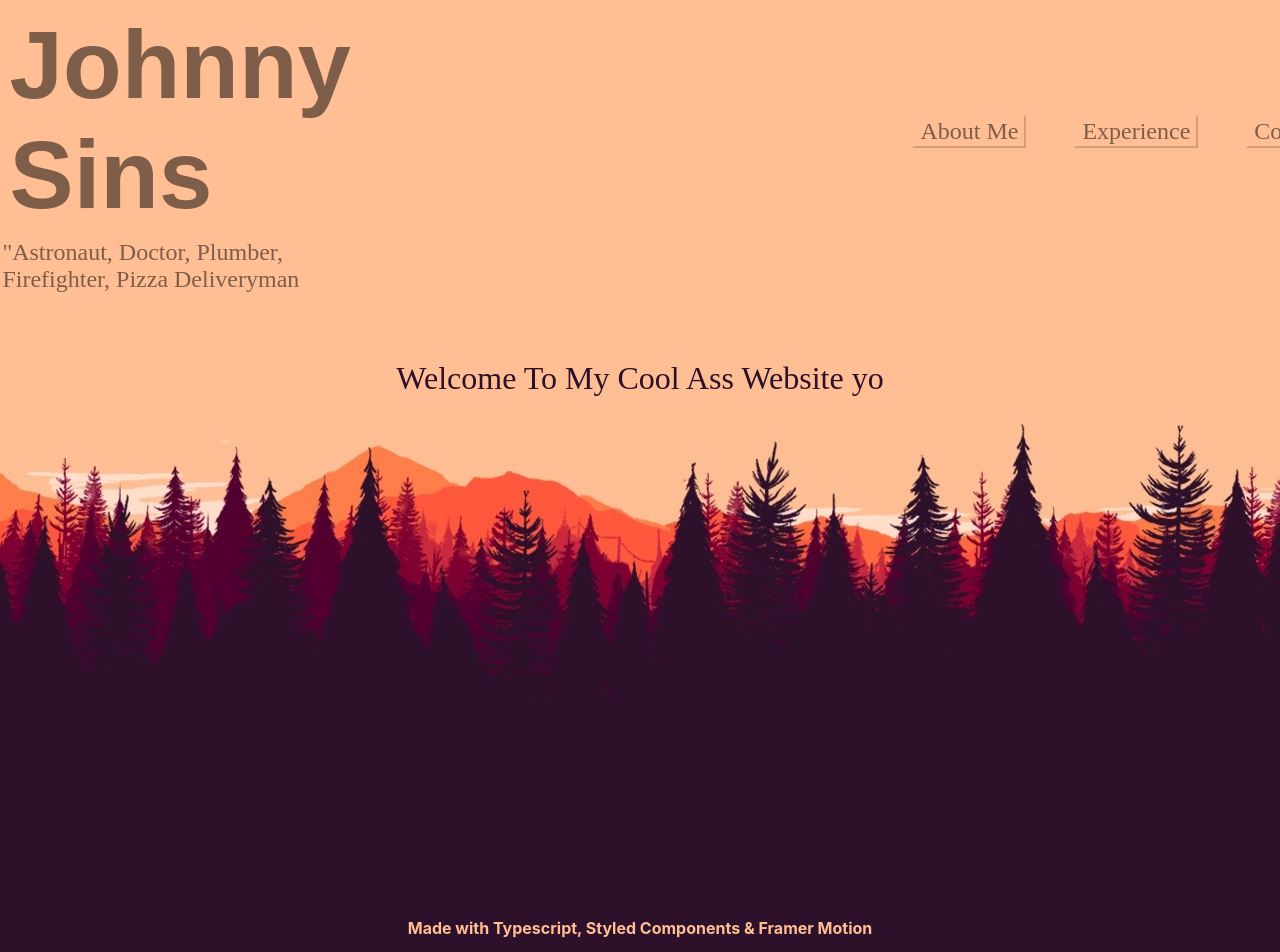
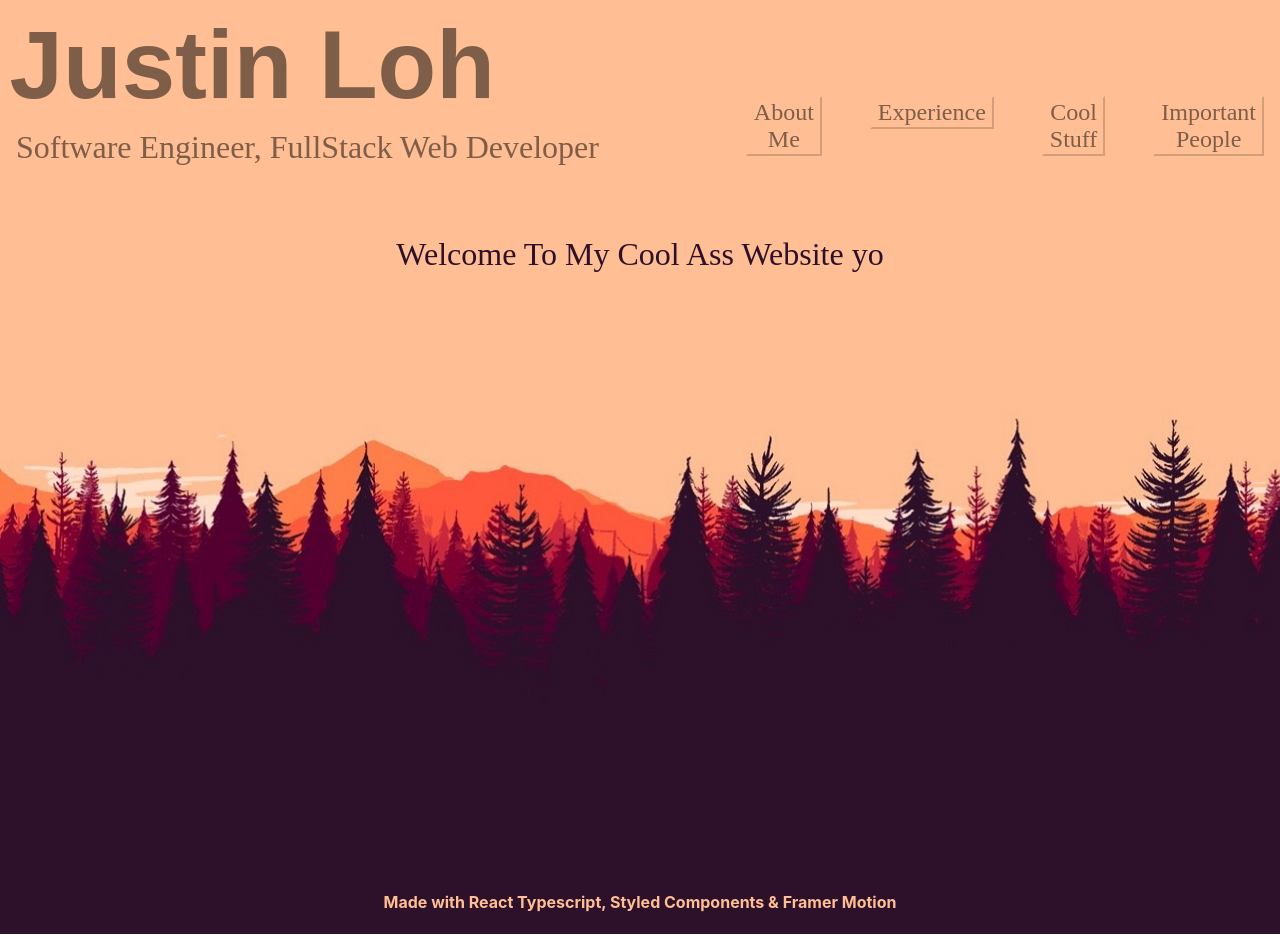
Before and after one commit to JustinLohKingWei/LohKingWayTooGood, a React (Create React App) app: page / in a window 1280 px wide. Shown: the top 952 px of the page. Built offline with nearby package versions, Linux system fonts and the light colour scheme.

Commit message:
Sizing issues ugh

```diff
--- a/src/App.tsx
+++ b/src/App.tsx
@@ -4,12 +4,16 @@ import Footer from "./components/Footer";
 import Content from "./components/Content";
 import styled from "styled-components";
 import React, { createContext, useState } from "react";
-import Wallpaper from "./resources/wallpaper.jpg"
+import Wallpaper from "./resources/wallpaper.jpg";
 
 const RootContainer = styled.div`
-  /* background-image: linear-gradient(135deg, #f5f7fa 0%, #b8c6db 100%); */
-  background-image: url(${Wallpaper})  ;
+  background-image: url(${Wallpaper});
   overflow: hidden;
+`;
+
+const BlockContainer = styled.div`
+  display: flex;
+  width: 100%;
 `;
 
 export const GlobalContext = createContext<any>(null);
@@ -20,17 +24,22 @@ export type globalContextTypes = {
 };
 
 function App() {
-
   const [content, setContent] = useState("Home");
 
-  const globalContextValues: globalContextTypes = {content,setContent};
+  const globalContextValues: globalContextTypes = { content, setContent };
 
   return (
     <RootContainer>
       <GlobalContext.Provider value={globalContextValues}>
-      <Header />
-      <Content />
-      <Footer />
+        <BlockContainer>
+          <Header />
+        </BlockContainer>
+        <BlockContainer>
+          <Content />
+        </BlockContainer>
+        <BlockContainer>
+          <Footer />
+        </BlockContainer>
       </GlobalContext.Provider>
     </RootContainer>
   );
--- a/src/components/Content.tsx
+++ b/src/components/Content.tsx
@@ -10,7 +10,7 @@ import People from "./pages/People";
 
 const ContentRoot = styled.div`
   display: flex;
-  min-height: 75.1vh;
+  height: 43.7rem;
 `;
 
 function Content() {
--- a/src/components/Footer.tsx
+++ b/src/components/Footer.tsx
@@ -2,16 +2,15 @@ import styled from "styled-components";
 
 const FooterRoot = styled.div`
   display: flex;
-  width: 100% ;
-  min-height: 2vh ;
+  width: 100%;
   justify-content: center;
-  color: #FFBE94;
+  color: #ffbe94;
 `;
 
 function Footer() {
   return (
     <FooterRoot>
-      <h4>Made with Typescript, Styled Components & Framer Motion</h4>
+      <h4>Made with React Typescript, Styled Components & Framer Motion</h4>
     </FooterRoot>
   );
 }
--- a/src/components/Header.tsx
+++ b/src/components/Header.tsx
@@ -6,37 +6,39 @@ const HeaderRoot = styled.div`
   z-index: 5;
   display: flex;
   opacity: 50%;
-  min-height: 14vh;
-  overflow:visible;
+  min-height: 9rem;
   flex-wrap: wrap;
+  width: 120rem;
+`;
+const TitleContainer = styled.div`
+  display: flex;
+  flex-direction: column;
 `;
 
 const Title = styled.div`
-  display: block;
+  display: flex;
   font-family: Montserrat, sans-serif;
   font-weight: bold;
   font-size: 6em;
-  margin: 0.1em;
+  margin: 0.1em 0.1em 0.075em 0.1em;
 `;
 
 const Subtitle = styled.div`
-  display: block;
+  display: flex;
   font-family: Montserrat;
-  font-size: 1.5em;
-  margin: 0.1em;
+  font-size: 2em;
+  margin: 0.075em 0.5em 0 0.5em;
 `;
 
 function Header() {
-
-
   return (
     <HeaderRoot>
-      <SplitScreen leftWeight={1} rightWeight={2}>
-        <>
-          <Title>Johnny Sins</Title>
-          <Subtitle>"Astronaut, Doctor, Plumber, Firefighter, Pizza Deliveryman</Subtitle>
-        </>
-        <Navbar/>
+      <SplitScreen leftWeight={1.5} rightWeight={1}>
+        <TitleContainer>
+          <Title>Justin Loh</Title>
+          <Subtitle>Software Engineer, FullStack Web Developer</Subtitle>
+        </TitleContainer>
+        <Navbar />
       </SplitScreen>
     </HeaderRoot>
   );
--- a/src/components/Navbar.tsx
+++ b/src/components/Navbar.tsx
@@ -4,18 +4,14 @@ import { globalContextTypes, GlobalContext } from "../App";
 
 const NavbarRoot = styled.div`
   display: flex;
-  padding-top: 6em;
+  padding-top: 5em;
+  width: 100%;
 `;
 
 const NavbarList = styled.div`
   display: flex;
-  min-width: 70em;
-  padding: 0.2em;
   min-height: 2.5em;
-  padding-left: 8em;
-  padding-right: 2em;
   column-gap: 1em;
-  justify-content: flex-end;
 `;
 const NavbarButtonContainer = styled.div`
   opacity: 100%;
--- a/src/components/layout/SplitScreen.tsx
+++ b/src/components/layout/SplitScreen.tsx
@@ -9,6 +9,7 @@ type SplitScreenProps = {
 const SplitScreenRoot = styled.div`
   display: flex;
   width: 100%;
+  flex-wrap: wrap ;
 `;
 
 interface PaneProps {
--- a/src/components/pages/About.tsx
+++ b/src/components/pages/About.tsx
@@ -6,7 +6,7 @@ import AboutPara from "../layout/AboutPara";
 
 const AboutRoot = styled.div`
   display: flex;
-  min-width: 100vw;
+  min-width: 100%;
   min-height: 100%;
   overflow: hidden; ;
 `;
--- a/src/components/pages/CoolStuff.tsx
+++ b/src/components/pages/CoolStuff.tsx
@@ -3,7 +3,7 @@ import { motion } from "framer-motion";
 
 const CoolStuffRoot = styled.div`
   display: flex;
-  min-width: 100vw;
+  width: 120rem;
   min-height: 100%;
 `;
 
--- a/src/components/pages/Experience.tsx
+++ b/src/components/pages/Experience.tsx
@@ -3,7 +3,8 @@ import { motion } from "framer-motion";
 
 const ExperienceRoot = styled.div`
   display: flex;
-  min-width: 100vw;
+  background-color:  yellow;
+  width: 120rem;
   min-height: 100%;
 `;
 
--- a/src/components/pages/Home.tsx
+++ b/src/components/pages/Home.tsx
@@ -22,11 +22,11 @@ const exitHome = {
 };
 
 const Welcome = styled.div`
-
-font-size: xx-large ;
-font-family: cursive;
-color : #2D112A;
-margin-top: 2em ;
+  font-size: xx-large;
+  font-family: cursive;
+  color: #2d112a;
+  margin-top: 2em;
+  min-width: 100%;
 `;
 
 const initialWelcome = { opacity: 0, y: 500 };
--- a/src/components/pages/People.tsx
+++ b/src/components/pages/People.tsx
@@ -8,7 +8,7 @@ import SplitScreen from "../layout/SplitScreen";
 const PeopleRoot = styled.div`
   /* background-color: #ffffff; */
   display: flex;
-  min-width: 100vw;
+  min-width: 100%;
   min-height: 100%;
 `;
 
@@ -16,6 +16,13 @@ const PeopleDescriptionContainer = styled.div`
   max-width: 75vw;
   padding: 0.5em;
 `;
+
+
+
+
+
+
+
 
 const PeopleDescription = styled.div`
   display: block;
```
Also changed, not shown: src/components/layout/AboutPara.tsx (+2 -2 lines), src/resources/wallpaper.jpg.
